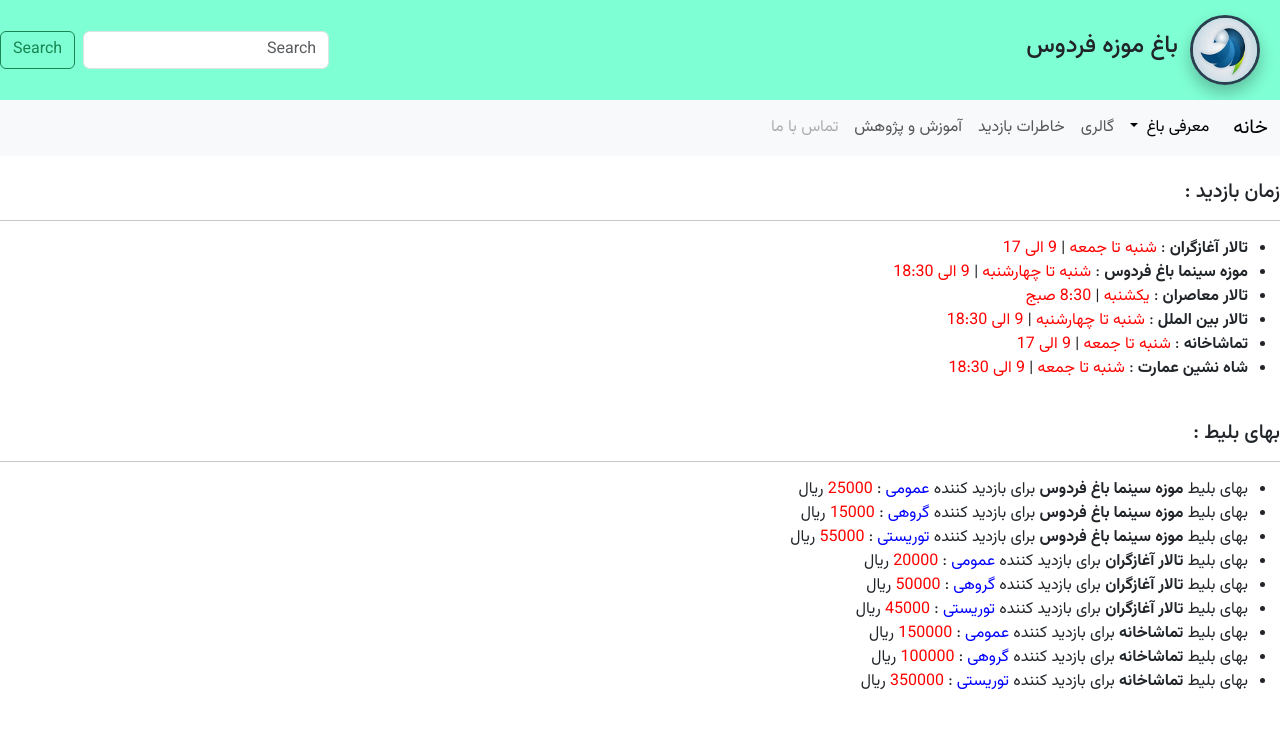
After one commit to reza25224/Ferdos_Garden_New1, a Django app: page /places/visiting_schedule in a window 1280 px wide. The commit adds this page. Shown: the top 729 px of the page. Run offline with Django 5.2, Linux system fonts and the light colour scheme; data comes from the database, SQL or seed files in the repository; both versions use the stored data as it was after the commit.

Commit message:
1404-09-12-01

```diff
--- a/apps/places/admin.py
+++ b/apps/places/admin.py
@@ -12,3 +12,8 @@ class VisitorsType(admin.ModelAdmin):
 @admin.register(TicketPrice)
 class TicketPrice(admin.ModelAdmin):
     list_display = ('place','visitor_type','price')
+
+
+@admin.register(Message)
+class Message(admin.ModelAdmin):
+    list_display = ('full_name','email','subject','mesage','is_seen','register_date')
--- a/apps/places/models.py
+++ b/apps/places/models.py
@@ -1,7 +1,7 @@
 from django.db import models
 from django.utils import timezone
 
-#--------------------------------------------------------------------------------------
+#-----------------------------------------------------------------------------------
 class Place(models.Model):
     title = models.CharField(max_length=100 , verbose_name='نام مکان')
     description = models.TextField(verbose_name='توضیحات' , default='description')
@@ -45,3 +45,20 @@ class TicketPrice(models.Model):
         verbose_name = 'قیمت'
         verbose_name_plural ='قیمت ها'
         db_table = 't_ticket_price'
+
+#--------------------------------------------------------------------------------------
+class Message(models.Model):
+    full_name = models.CharField(max_length=100 , verbose_name='نام و نام خانوادگی')
+    email = models.EmailField(max_length=200 , verbose_name='ایمیل')
+    subject = models.CharField(max_length=200 , verbose_name='عنوان پیام')
+    mesage = models.TextField(verbose_name='متن پیام')
+    is_seen = models.BooleanField(default=False , verbose_name='وضعیت مشاهده توسط مدیر')
+    register_date = models.DateTimeField(default=timezone.now , verbose_name='تاریخ ثبت پیام')
+
+    def __str__(self):
+         return self.full_name +' '+self.subject
+
+    class Meta:
+        verbose_name = 'پیام'
+        verbose_name_plural = 'پیام ها'
+        db_table = 't_mesage'
--- a/apps/places/urls.py
+++ b/apps/places/urls.py
@@ -5,6 +5,8 @@ app_name = 'places'
 urlpatterns = [
     path('history/',views.garden_history ,name='history'),
     path('section/',views.section_list , name='section'),
-    path('section_detail/<int:id>/',views.section_detail ,name='section_detail')
+    path('section_detail/<int:id>/',views.section_detail ,name='section_detail'),
+    path('visit_route/', views.visit_route , name = 'visit_route'),
+    path('visiting_schedule',views.visiting_schedule , name = 'visiting_schedule'),
 
 ]
--- a/apps/places/views.py
+++ b/apps/places/views.py
@@ -1,15 +1,17 @@
 from django.shortcuts import render
 from django.views.generic.list import ListView
-from .models import Place
+from .models import Place,TicketPrice
+from django.core.files.storage import FileSystemStorage
+from django.http import HttpResponse,HttpResponseNotFound
 
-#---------------------------------------------------------
+#تاریخچه----------------------------------------------------------
 def garden_history(request):
     return render(request,'place_app/history.html')
 
 def garden_section(request):
     return render (request,'place_app/section.html')
 
-#----------------------------------------------------------
+#بخش های باغ----------------------------------------------------------
 # class SectionList(ListView):
 #     model=Place
 #     paginate_by = 5
@@ -21,9 +23,32 @@ def section_list(request):
     }
     return render (request , 'place_app/section.html', context)
 
+#--------------------------------detail
 def section_detail(request,id):
     section_detail = Place.objects.get(id=id)
     context = {
         'section_detail':section_detail
     }
     return render(request,'place_app/section_detail.html',context)
+
+#مسیر بازدید----------------------------------------------------------
+def visit_route(request):
+    fs = FileSystemStorage()
+    file_name = 'pdfs/ferdowsGardenPath.pdf'
+    if fs.exists(file_name):
+      with fs.open(file_name) as pdf :
+            response=  HttpResponse(pdf, content_type = 'application/pdf')
+            response ['Content-Disposition']='attachment; filename = ferdowsGardenPath.pdf'
+            return response
+    else:
+         return HttpResponseNotFound('file not found .....')
+
+#برنامه بازدید----------------------------------------------------------
+def visiting_schedule (request):
+   place = Place.objects.all()
+   price = TicketPrice.objects.all()
+   context ={
+       'place' :place,
+       'price' :price
+   }
+   return render ( request ,'place_app/visiting_schedule.html',context)
--- a/static/css/style.css
+++ b/static/css/style.css
@@ -90,3 +90,10 @@ object-fit: cover;
 btn.block{
   background-color: blue;
 }
+
+.value1{
+  color: red;
+}
+.value2{
+  color: blue;
+}
--- a/templates/partials/navbar.html
+++ b/templates/partials/navbar.html
@@ -24,8 +24,8 @@
               <li><a class="dropdown-item" href="{% url 'places:history' %}">تاریخچه</a></li>
               <li><a class="dropdown-item" href="{% url 'places:section' %}">بخش های باغ</a></li>
               <li><hr class="dropdown-divider"></li>
-              <li><a class="dropdown-item" href="#">مسیر بازدید</a></li>
-              <li><a class="dropdown-item" href="#">شرایط و قوانین</a></li>
+              <li><a class="dropdown-item" href="{% url 'places:visit_route' %}">مسیر بازدید</a></li>
+              <li><a class="dropdown-item" href="{% url 'places:visiting_schedule' %}">شرایط و قوانین</a></li>
             </ul>
           </li>
 
--- /dev/null
+++ b/templates/place_app/visiting_schedule.html
@@ -0,0 +1,36 @@
+{% extends 'base.html' %}
+
+{% block title %}
+برنامه بازدید
+{% endblock title %}
+
+{% block content %}
+    <h5> زمان بازدید :</h5>
+    <hr>
+    <ul>
+        {% for place in place %}
+        <li>
+             <strong>{{place.title}}</strong> : <span class="value1">{{place.visiting_day}}</span>  |
+                                                <span class="value1">{{place.visiting_hour}}</span>
+
+        </li>
+        {% endfor %}
+    </ul>
+    <br>
+    <h5> بهای بلیط : </h5>
+    <hr>
+    <ul>
+        {% for price in price %}
+        <li>
+            <span>بهای بلیط </span>
+             <strong>{{price.place}}</strong>
+             <span>برای بازدید کننده</span>
+             <span class="value2">{{price.visitor_type}}</span>
+             <span> : </span>
+             <span class="value1">{{price.price}}</span>
+             <span> ریال </span>
+
+        </li>
+        {% endfor %}
+    </ul>
+{% endblock content %}
```
Also changed, not shown: templates/place_app/Message_form.html (added, +10 -0 lines), apps/places/migrations/0002_message_alter_visitorstype_options.py (added), db.sqlite3, 1 other file.
